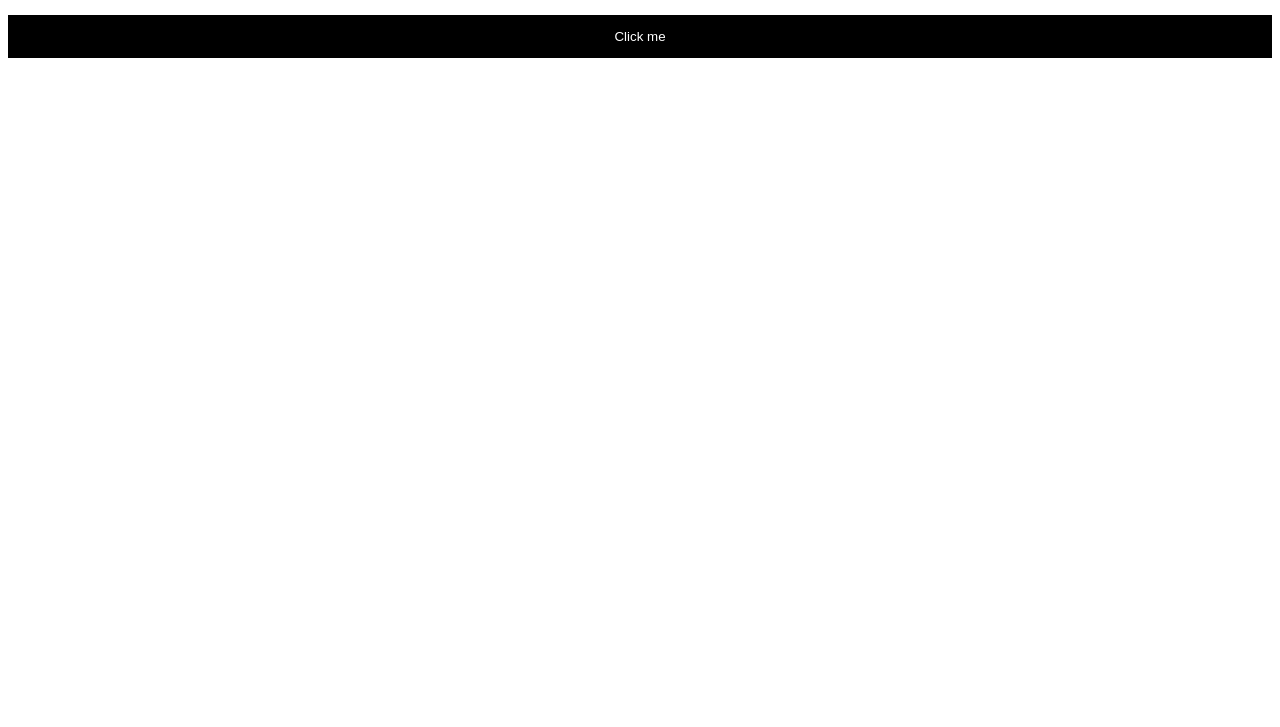
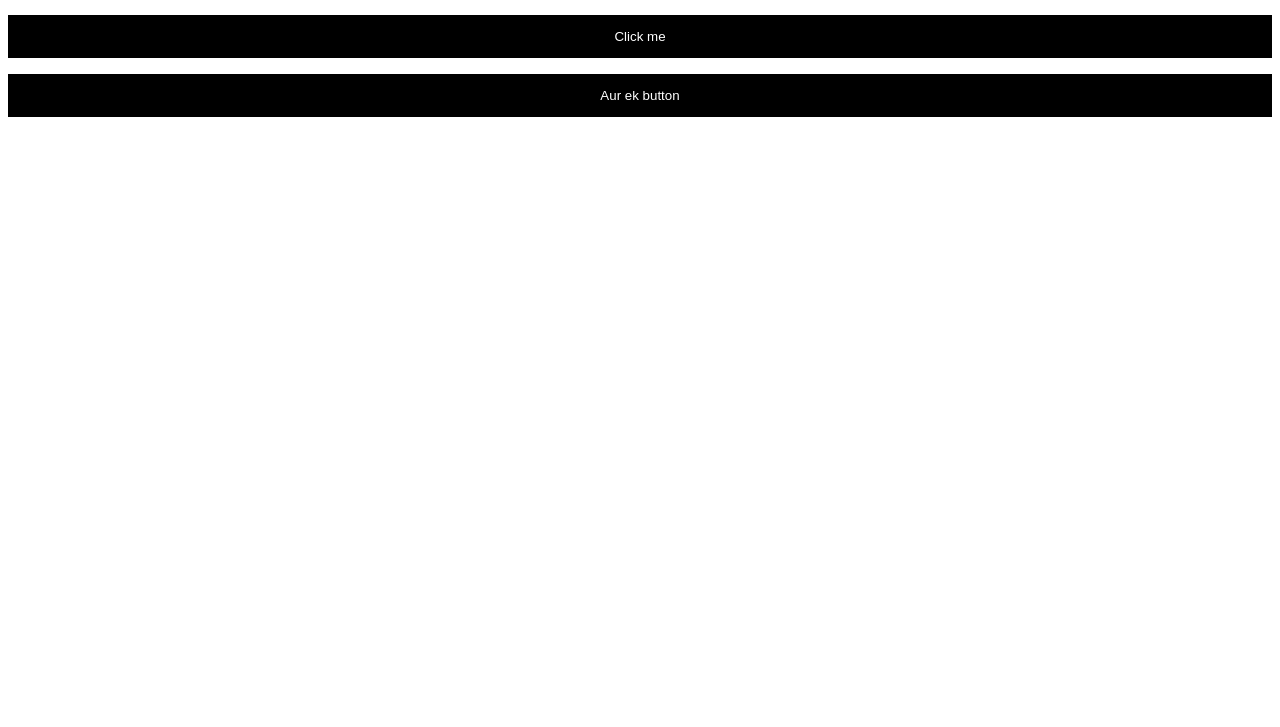
Before and after one commit to Dibyo10/OS-Club-1, a plain HTML site: page index.html in a window 1280 px wide. Shown: the part 73-800 px from the top of the page. Drawn offline with Linux system fonts and the light colour scheme.

Commit message:
LearningGithub main commit

```diff
--- a/index.html
+++ b/index.html
@@ -8,6 +8,8 @@
 </head>
 <body>
     <h1>neeche button hai</h1>
+
     <button href="index2.html">Click me</button>
+    <button>Aur ek button</button>
 </body>
 </html>
```
